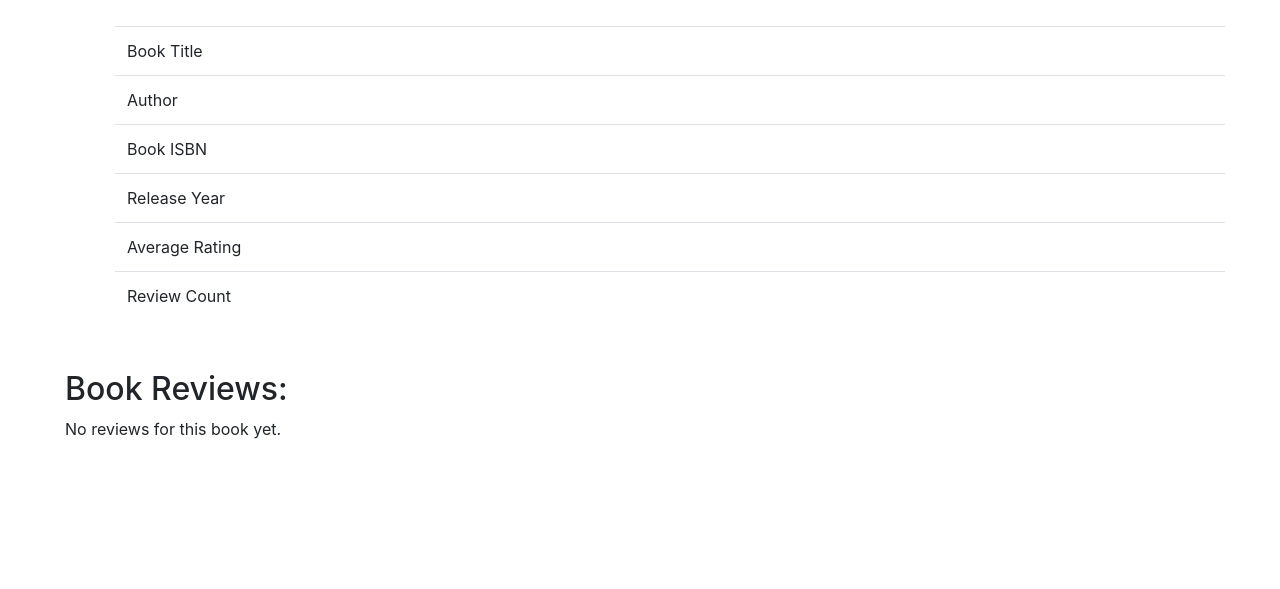
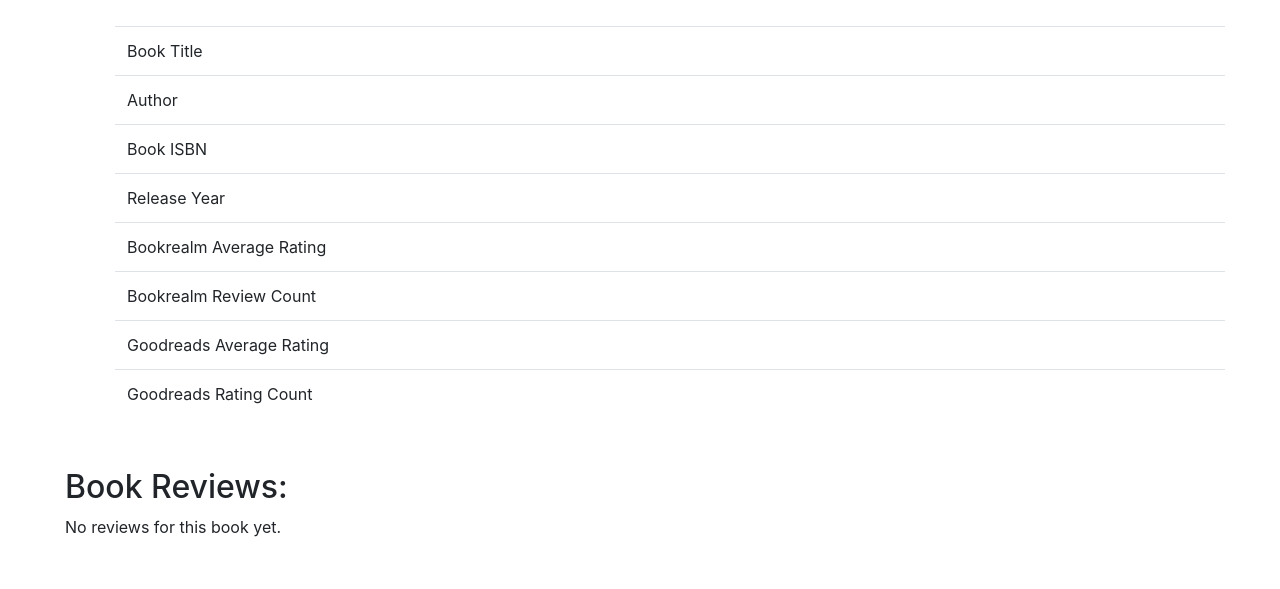
Before and after one commit to aitabuzaid/bookrealm, a Flask app: template bookrealm/templates/books/book.html in a window 1280 px wide. Shown: the part 323-912 px from the top of the page. Before the commit the page ends 762 px from the top, so only its background shows below. Run offline with Flask 2, Linux system fonts and the light colour scheme; the template is opened without the code that fills it, so the values that code supplies are empty; some libraries are stand-ins or nearby versions.

Commit message:
feat: integrated with goodreads api

```diff
--- a/bookrealm/templates/books/book.html
+++ b/bookrealm/templates/books/book.html
@@ -22,12 +22,20 @@
                 <td>{{ book_info['year'] }}</td>
             </tr>
             <tr>
-                <td>Average Rating</td>
-                <td>{{ review_stats[0]['avg_rating'] }}</td>
+                <td>Bookrealm Average Rating</td>
+                <td>{{ review_stats['avg_rating'] }}</td>
             </tr>
             <tr>
-                <td>Review Count</td>
-                <td>{{ review_stats[0]['count'] }}</td>
+                <td>Bookrealm Review Count</td>
+                <td>{{ review_stats['count'] }}</td>
+            </tr>
+            <tr>
+                <td>Goodreads Average Rating</td>
+                <td>{{ gr_book_info['average_rating'] }}</td>
+            </tr>
+            <tr>
+                <td>Goodreads Rating Count</td>
+                <td>{{ gr_book_info['work_ratings_count'] }}</td>
             </tr>
             </tbody>
         </table>
```
Also changed, not shown: bookrealm/books.py (+10 -3 lines).
